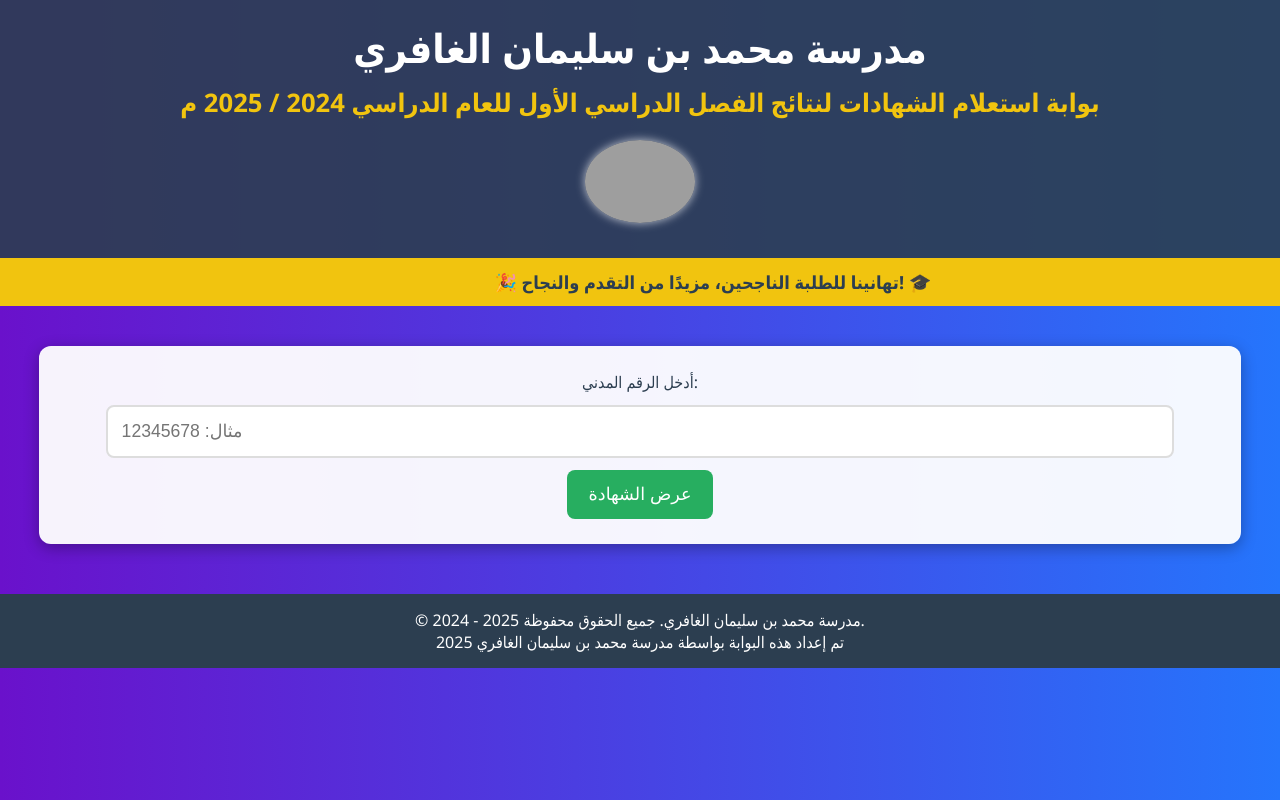
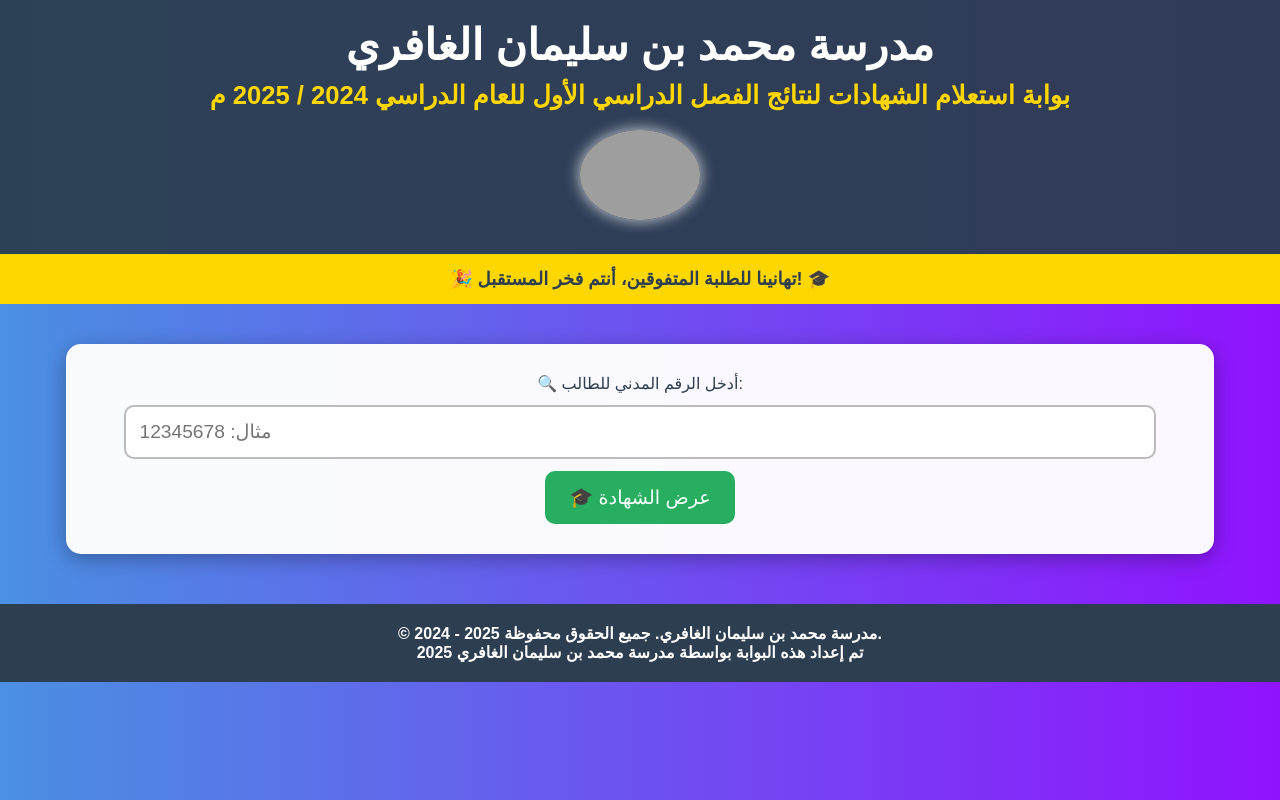
Before and after one commit to mohdschool/certificate, a plain HTML site: page index.html in a window 1280 px wide. Drawn offline with Linux system fonts and the light colour scheme; no server answers; grey boxes are pictures that could not be loaded.

Commit message:
Update index.html

```diff
--- a/index.html
+++ b/index.html
@@ -6,38 +6,39 @@
     <title>بوابة استعلام الشهادات لنتائج الفصل الدراسي الأول - مدرسة محمد بن سليمان الغافري</title>
     <style>
         body {
-            font-family: 'Segoe UI', Tahoma, Geneva, Verdana, sans-serif;
-            background: linear-gradient(to right, #6a11cb, #2575fc);
+            font-family: 'Cairo', sans-serif;
+            background: linear-gradient(to right, #4A90E2, #9013FE);
             text-align: center;
             color: white;
             margin: 0;
             padding: 0;
         }
         .header {
-            background-color: rgba(44, 62, 80, 0.9);
+            background: rgba(44, 62, 80, 0.95);
             padding: 20px;
-            box-shadow: 0 4px 10px rgba(0, 0, 0, 0.3);
+            box-shadow: 0 4px 15px rgba(0, 0, 0, 0.4);
         }
         .header h1 {
             margin: 0;
-            font-size: 2.5rem;
+            font-size: 2.7rem;
+            font-weight: bold;
         }
         .header h2 {
             margin: 10px 0;
             font-size: 1.6rem;
-            color: #f1c40f;
+            color: #FFD700;
         }
         .logo {
-            width: 110px;
+            width: 120px;
             height: auto;
             margin: 10px;
             border-radius: 50%;
-            box-shadow: 0 0 10px rgba(255, 255, 255, 0.7);
+            box-shadow: 0 0 15px rgba(255, 255, 255, 0.8);
         }
         .marquee {
-            background: #f1c40f;
+            background: #FFD700;
             color: #2c3e50;
-            padding: 12px 0;
+            padding: 14px 0;
             font-size: 18px;
             font-weight: bold;
             overflow: hidden;
@@ -45,100 +46,77 @@
         }
         .marquee span {
             display: inline-block;
-            animation: marquee 12s linear infinite;
+            animation: marquee 10s linear infinite;
         }
         @keyframes marquee {
             from { transform: translateX(100%); }
             to { transform: translateX(-100%); }
         }
         .container {
-            max-width: 90%;
+            max-width: 85%;
             margin: 40px auto;
-            padding: 25px;
-            background: rgba(255, 255, 255, 0.95);
-            border-radius: 12px;
-            box-shadow: 0 4px 15px rgba(0, 0, 0, 0.3);
+            padding: 30px;
+            background: rgba(255, 255, 255, 0.97);
+            border-radius: 15px;
+            box-shadow: 0 5px 20px rgba(0, 0, 0, 0.3);
             color: #2c3e50;
         }
         input {
-            width: 90%;
+            width: 92%;
             padding: 14px;
             margin: 12px 0;
-            border: 2px solid #ddd;
-            border-radius: 8px;
-            font-size: 1.1rem;
+            border: 2px solid #bbb;
+            border-radius: 10px;
+            font-size: 1.2rem;
         }
         button {
             background: #27ae60;
             color: white;
-            padding: 14px 22px;
+            padding: 15px 24px;
             border: none;
-            border-radius: 8px;
-            font-size: 1.1rem;
+            border-radius: 10px;
+            font-size: 1.2rem;
             cursor: pointer;
             transition: 0.3s;
         }
         button:hover {
-            background: #219150;
+            background: #1a9248;
         }
         .footer {
             margin-top: 50px;
-            padding: 15px;
+            padding: 20px;
             background-color: #2c3e50;
             color: #fff;
             font-size: 1rem;
+            font-weight: bold;
         }
     </style>
     <script>
-        let studentData = [];
-        const messages = [
-            "🎉 تهانينا للطلبة الناجحين، مزيدًا من التقدم والنجاح! 🎓",
-            "🌟 مبارك لكم هذا الإنجاز العظيم، المستقبل بانتظاركم! 🎉",
-            "👏 نفخر بكم ونعتز بجهودكم، استمروا في تحقيق النجاح! 💪",
-            "🎊 أحسنتم صنعًا، ها هي ثمرة جهدكم واجتهادكم! 🎖️"
-        ];
+        async function searchCertificate() {
+            const civilId = document.getElementById('civilId').value.trim();
+            const resultDiv = document.getElementById('result');
+            resultDiv.innerHTML = '⏳ جاري البحث...';
 
-        async function loadStudentData() {
+            const apiUrl = "https://script.google.com/macros/s/AKfycbwc18qCClKTqkAu-K4Fd_ZBkrV7LPySTtXgvkQ_upcxZZMqI2Osvlhu2V9MhYZHQ3CP/exec?civilId=" + civilId;
+
             try {
-                const response = await fetch('students.json');
-                studentData = await response.json();
+                const response = await fetch(apiUrl);
+                const student = await response.json();
+
+                if (student && student.civilId) {
+                    resultDiv.innerHTML = `
+                        <h3 style="color: #27ae60;">✅ نتيجة البحث</h3>
+                        <p><strong>👤 الاسم:</strong> ${student.name}</p>
+                        <p><strong>📚 الصف:</strong> ${student.grade}</p>
+                        <p><strong>📜 الشهادة:</strong> <a href="${student.certificateLink}" target="_blank" style="color: #2980b9; text-decoration: none;">🎓 عرض الشهادة</a></p>
+                    `;
+                } else {
+                    resultDiv.innerHTML = '<p style="color:red;">❌ لم يتم العثور على شهادة لهذا الرقم المدني.</p>';
+                }
             } catch (error) {
-                console.error('حدث خطأ في تحميل البيانات:', error);
+                resultDiv.innerHTML = '<p style="color:red;">⚠️ حدث خطأ أثناء جلب البيانات.</p>';
             }
         }
-
-        function changeMarqueeMessage() {
-            const marquee = document.querySelector('.marquee span');
-            let index = 0;
-            setInterval(() => {
-                marquee.textContent = messages[index];
-                index = (index + 1) % messages.length;
-            }, 5000);
-        }
-
-        function searchCertificate() {
-            const civilId = document.getElementById('civilId').value.trim();
-            const resultDiv = document.getElementById('result');
-            resultDiv.innerHTML = '';
-
-            const student = studentData.find(s => s.civilId === civilId);
-
-            if (student) {
-                resultDiv.innerHTML = `
-                    <h3 style="color: #27ae60;">نتيجة البحث</h3>
-                    <p><strong>الاسم:</strong> ${student.name}</p>
-                    <p><strong>الصف:</strong> ${student.grade}</p>
-                    <p><strong>الشهادة:</strong> <a href="${student.certificateLink}" target="_blank" style="color: #2980b9; text-decoration: none;">عرض الشهادة</a></p>
-                `;
-            } else {
-                resultDiv.innerHTML = '<p style="color:red;">لم يتم العثور على شهادة لهذا الرقم المدني.</p>';
-            }
-        }
-
-        window.onload = function() {
-            loadStudentData();
-            changeMarqueeMessage();
-        };
     </script>
 </head>
 <body>
@@ -147,11 +125,11 @@
         <h2>بوابة استعلام الشهادات لنتائج الفصل الدراسي الأول للعام الدراسي 2024 / 2025 م</h2>
         <img src="https://a.top4top.io/p_3316yh3l21.jpg" alt="شعار المدرسة" class="logo">
     </div>
-    <div class="marquee"><span>🎉 تهانينا للطلبة الناجحين، مزيدًا من التقدم والنجاح! 🎓</span></div>
+    <div class="marquee"><span>🎉 تهانينا للطلبة المتفوقين، أنتم فخر المستقبل! 🎓</span></div>
     <div class="container">
-        <label for="civilId">أدخل الرقم المدني:</label>
+        <label for="civilId">🔍 أدخل الرقم المدني للطالب:</label>
         <input type="text" id="civilId" placeholder="مثال: 12345678">
-        <button onclick="searchCertificate()">عرض الشهادة</button>
+        <button onclick="searchCertificate()">🎓 عرض الشهادة</button>
         <div id="result"></div>
     </div>
     <div class="footer">
```
